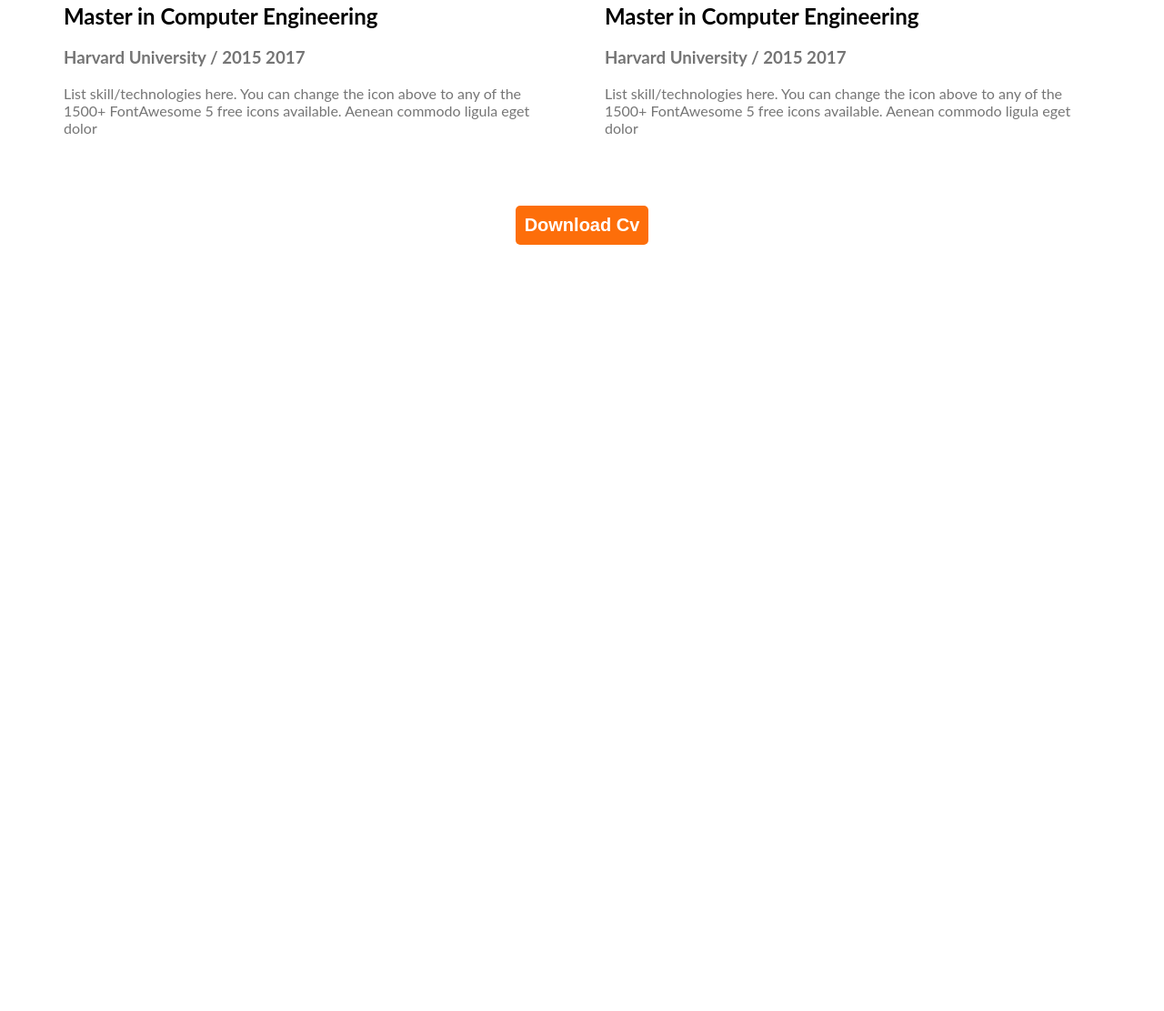
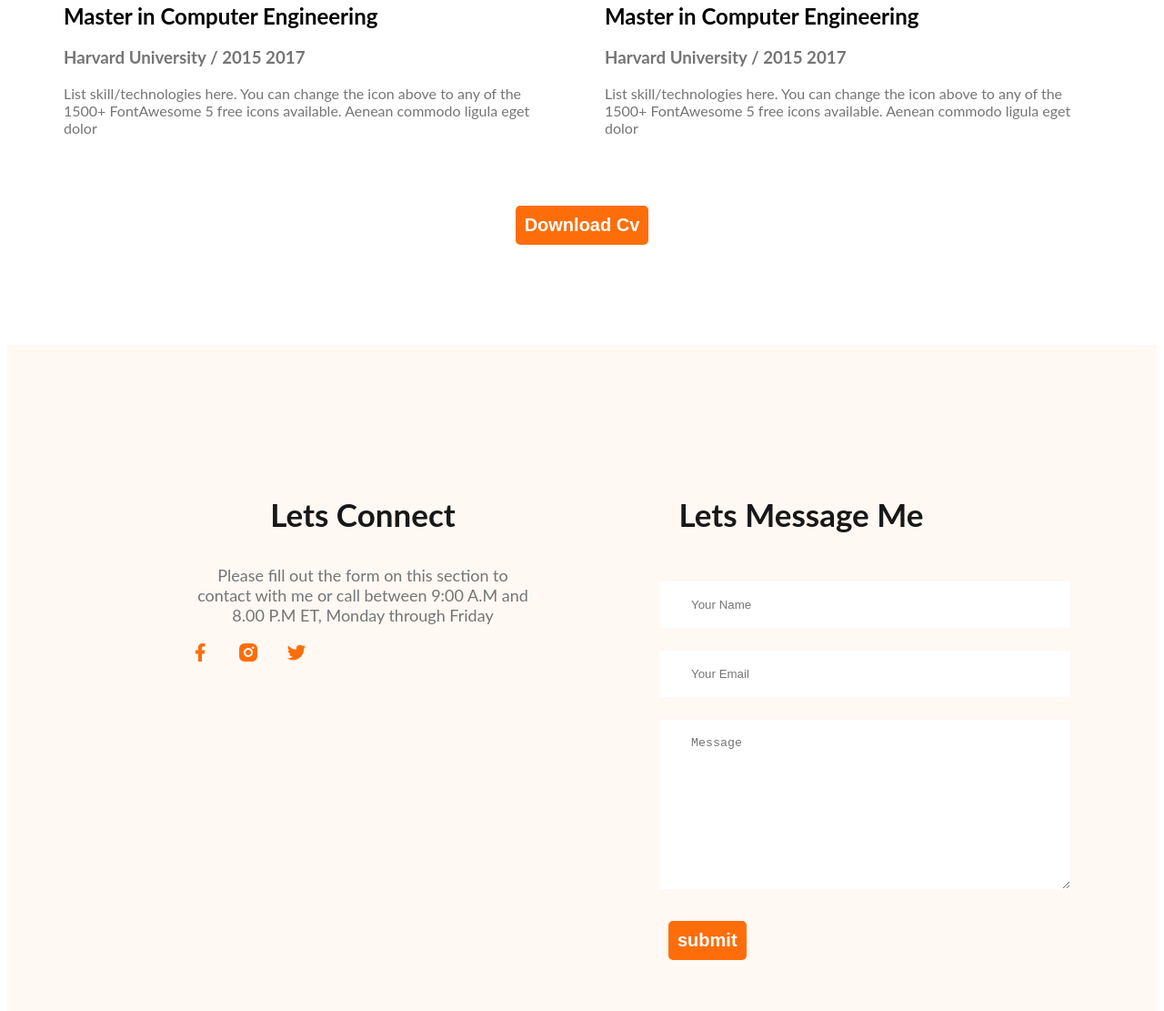
Before and after one commit to rayhansifat/portfolio-resources, a plain HTML site: page index.html in a window 1280 px wide. Shown: the part 2828-3939 px from the top of the page at 91% size. Before the commit the page ends 3157 px from the top, so only its background shows below. Drawn offline with Linux system fonts and the light colour scheme.

Commit message:
finished footer section

```diff
--- a/index.html
+++ b/index.html
@@ -208,7 +208,27 @@
         </section>
     </main>
     <footer>
+        <div class="footer-column">
+            <h3 class="section-title">Lets Connect</h3>
+            <p class="section-description">Please fill out the form on this section to contact with me or call between
+                9:00 A.M and 8.00 P.M ET, Monday through Friday</p>
 
+            <div class="social-links">
+                <a href=""><img src="images/icons/facebook.png" alt=""></a>
+                <a href=""><img src="images/icons/insta.png" alt=""></a>
+                <a href=""><img src="images/icons/twitter.png" alt=""></a>
+            </div>
+        </div>
+        <div class="footer-column">
+            <h3 class="section-title">Lets Message Me</h3>
+            <form class="contact" action="">
+                <input type="text" placeholder="Your Name">
+                <input type="email" name="" placeholder="Your Email" id="">
+                <textarea name="" placeholder="Message" id="" cols="30" rows="10"></textarea>
+                <input class="btn-primary" type="submit" value="submit">
+
+            </form>
+        </div>
     </footer>
 </body>
 </html>
--- a/style.css
+++ b/style.css
@@ -158,3 +158,30 @@ main section{
     text-align: center;
     margin: 50px;
 }
+
+
+/* Footer style  */
+
+footer{
+    display: flex;
+    gap: 100px;
+    background: #FFF8F3;
+    padding: 130px 200px;
+    margin-top: 100px;
+}
+
+.footer-column{
+    width: 50%;
+}
+.social-links a{
+     margin-right: 25px;
+}
+
+.contact, input[type="text"], .contact input[type="email"], textarea{
+    display: block;
+    margin-bottom: 25px;
+    padding: 18px 35px;
+    color: #757575;
+    border: 0;
+    width: 100%;
+}
```
